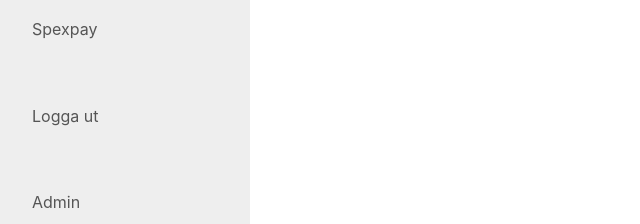
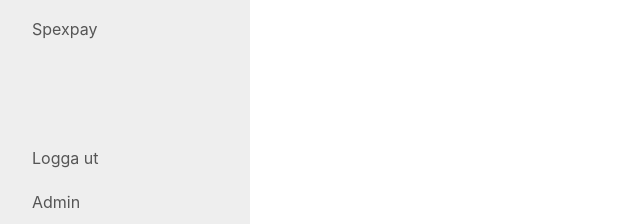
Before and after one commit to LinkopingsStudentspex/internsidor, a Django app: page /lissinv/assets/ in a window 1280 px wide. Shown: the part 576-800 px from the top of the page, without its empty margins (0-640 px from the left). Run offline with Django 3.2, Linux system fonts and the light colour scheme; the visitor is signed in with stand-in values (Sample User, id 1); data that the repository does not hold is empty; parts of the project's set-up code (start-up, migrations or seed data) failed here and were passed over; some libraries are stand-ins or nearby versions.

Commit message:
Add a spacer between normal menu items and logout/menu

```diff
--- a/batadasen/static/style.css
+++ b/batadasen/static/style.css
@@ -179,8 +179,8 @@ main {
     max-height: 80px;
 }
 
-#admin-link, .logout{
-    margin-top: auto;
+.sidebar-nav > span.spacer {
+	flex-grow: 1;
 }
 
 .table {
--- a/batadasen/templates/base.html
+++ b/batadasen/templates/base.html
@@ -44,6 +44,7 @@
                 <a class="nav-link" href="https://old.studentspex.se/nominera/index.php">Nominera</a>
                 <a class="nav-link" href="https://old.studentspex.se/ansokan/index.php">Internansökan</a>
                 <a class="nav-link" href="https://old.studentspex.se/spexpay/index.php">Spexpay</a>
+                <span class="spacer"></span>
                 {% if request.user.is_authenticated %}
                 <form id="logout-form" action="{% url 'oidc_logout' %}" method="post">
                   {% csrf_token %}
```
